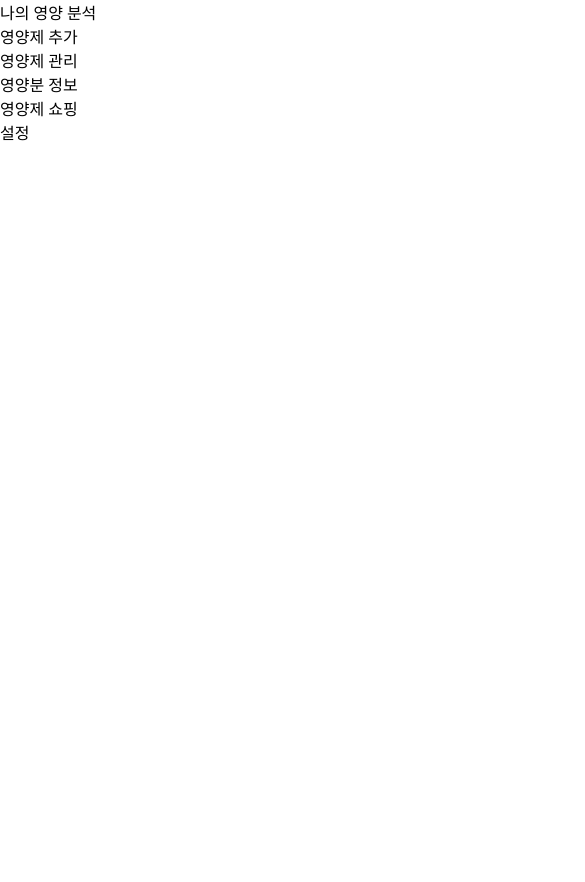
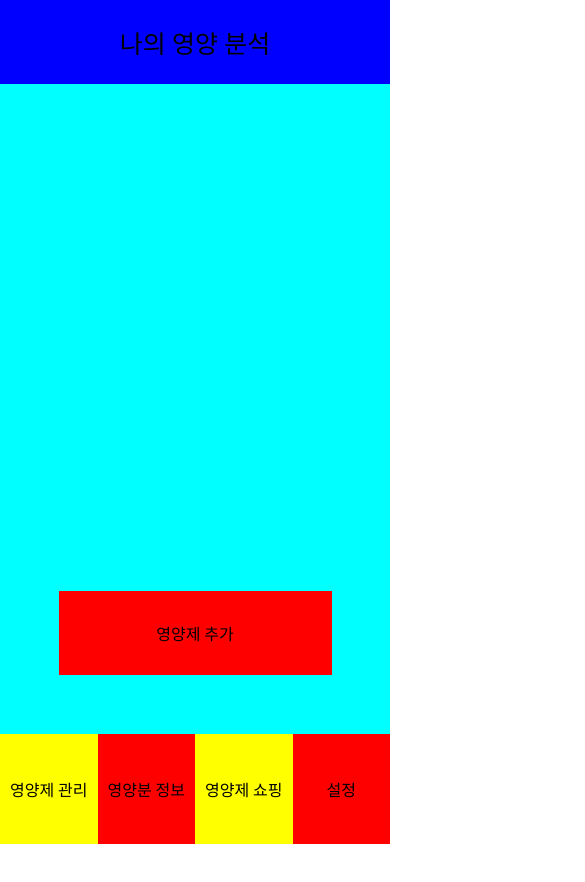
Before and after one commit to leeys951006/Tonic, a website: page public/html/main.html in a window 390 px wide. Shown: the top 882 px of the page, 585 px wide, since content can reach past the window. After the commit the page ends 844 px from the top, so only its background shows below. Drawn offline with Linux system fonts and the light colour scheme.

Commit message:
css 기본 틀 작성

```diff
--- a/public/css/main.css
+++ b/public/css/main.css
@@ -3,7 +3,85 @@
   padding: 0;
 }
 
-body {
-  width: 1179px;
-  height: 2556px;
+@media (max-width: 600px) {
+  #root {
+    display: flex;
+    flex-direction: column;
+    width: 100vw;
+    height: 100vh;
+  }
+
+  #title {
+    display: flex;
+    background-color: blue;
+    width: 100vw;
+    height: 10vh;
+    justify-content: center;
+    align-items: center;
+    font-size: 25px;
+  }
+  #tonic {
+    display: flex;
+    background-color: aqua;
+    width: 100vw;
+    height: 77vh;
+    justify-content: center;
+  }
+
+  #addButton {
+    position: absolute;
+    bottom: 20vh;
+    background-color: red;
+    width: 70vw;
+    height: 10vh;
+    display: flex;
+    align-items: center;
+    justify-content: center;
+  }
+
+  #bottombutton {
+    width: 100vw;
+    height: 13vh;
+    display: flex;
+  }
+
+  #Management {
+    background-color: yellow;
+    width: 30vw;
+    display: flex;
+    justify-content: center;
+    align-items: center;
+  }
+
+  #information {
+    background-color: red;
+    width: 30vw;
+    display: flex;
+    justify-content: center;
+    align-items: center;
+  }
+
+  #shopping {
+    background-color: yellow;
+    width: 30vw;
+    display: flex;
+    justify-content: center;
+    align-items: center;
+  }
+
+  #setting {
+    background-color: red;
+    width: 30vw;
+    display: flex;
+    justify-content: center;
+    align-items: center;
+  }
 }
+
+
+
+@media (min-width: 601px) and (max-width: 1200px) {
+
+}
+
+@media (min-width: 1201px) {}
```
